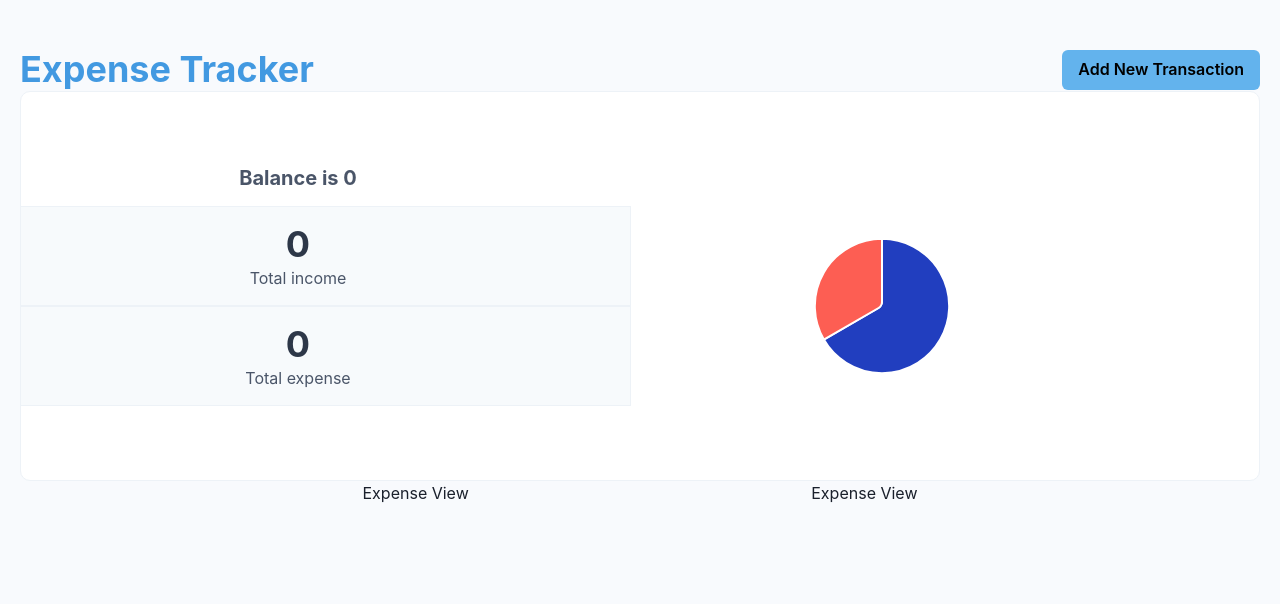
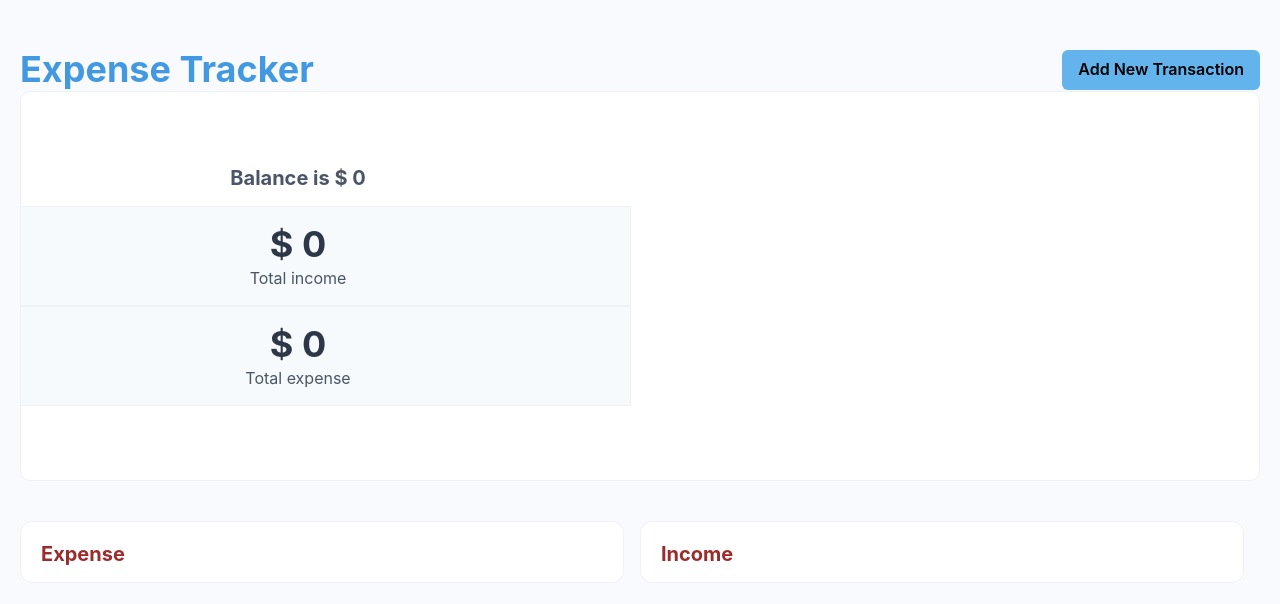
Before and after one commit to BuickSalesman/practice-expense-tracker, a React (Vite) app: page / in a window 1280 px wide. Shown: the top 604 px of the page. Built offline with nearby package versions, Linux system fonts and the light colour scheme.

Commit message:
finished expense tracker

```diff
--- a/src/components/add-transaction/index.jsx
+++ b/src/components/add-transaction/index.jsx
@@ -36,13 +36,13 @@
       <form onSubmit={handleSubmit}>
         <ModalOverlay />
         <ModalContent>
-          <ModalHeader>Add new transaction</ModalHeader>
+          <ModalHeader>Add New Transaction</ModalHeader>
           <ModalCloseButton />
           <ModalBody>
             <FormControl>
               <FormLabel>Enter Description</FormLabel>
               <Input
-                placeholder="Enter transaction description"
+                placeholder="Enter Transaction description"
                 name="description"
                 type="text"
                 onChange={handleFormChange}
@@ -50,7 +50,7 @@
             </FormControl>
             <FormControl>
               <FormLabel>Enter Amount</FormLabel>
-              <Input placeholder="Enter transaction amount" name="amount" type="number" onChange={handleFormChange} />
+              <Input placeholder="Enter Transaction amount" name="amount" type="number" onChange={handleFormChange} />
             </FormControl>
             <RadioGroup mt="5" value={value} onChange={setValue}>
               <Radio
@@ -62,7 +62,6 @@
               >
                 Income
               </Radio>
-              <div></div>
               <Radio
                 checked={formData.type === "expense"}
                 value="expense"
@@ -75,10 +74,10 @@
             </RadioGroup>
           </ModalBody>
           <ModalFooter>
-            <Button mr="4" onClick={onClose}>
+            <Button mr={"4"} onClick={onClose}>
               Cancel
             </Button>
-            <Button onClick={onClose} type="submit ">
+            <Button onClick={onClose} type="submit">
               Add
             </Button>
           </ModalFooter>
--- a/src/components/chart/index.jsx
+++ b/src/components/chart/index.jsx
@@ -2,7 +2,7 @@
 
 const options = {
   labels: ["Income", "Expense"],
-  colors: ["#213EBF", "#FD5E53"],
+  colors: ["#213ebf", "#FD5E53"],
   chart: {
     width: "50px",
   },
@@ -31,7 +31,7 @@
     },
   },
   fill: {
-    colors: ["#213EBF", "#FD5E53"],
+    colors: ["#213ebf", "#FD5E53"],
   },
   tooltip: {
     enabled: true,
@@ -44,8 +44,7 @@
   },
 };
 
-export default function TransactionChartSummary({ income = 100, expense = 500 }) {
+export default function TransactionChartSummary({ expense = 100, income = 100 }) {
   return <Chart options={options} series={[income, expense]} type="pie" width={"100%"} height={"100%"} />;
 }
-
 //IF THERE IS AN ERROR LATER GO BACK TO 8:09:00 TO FIX THE INCOME AND EXPENSE LABELS
--- a/src/components/expense-view/index.jsx
+++ b/src/components/expense-view/index.jsx
@@ -1,3 +1,45 @@
-export default function ExpenseView() {
-  return <h1>Expense View</h1>;
+import { Box, Flex, Heading, Text } from "@chakra-ui/react";
+
+export default function ExpenseView({ type, data }) {
+  return (
+    <Box
+      flex={1}
+      w="full"
+      bg={"white"}
+      mr={"4"}
+      mt={"10"}
+      p={"5"}
+      pb={"4"}
+      border={"1px solid"}
+      borderColor={"gray.100"}
+      borderRadius={"12"}
+    >
+      <Flex justifyContent={"space-between"} alignItems={"center"}>
+        <Heading size={"md"} color={"red.700"}>
+          {type === "income" ? "Income" : "Expense"}
+        </Heading>
+      </Flex>
+      {data.map((item) => (
+        <>
+          <Flex
+            bg={type === "expense" ? "red.50" : "blue.50"}
+            mt={"4"}
+            justifyContent={"space-between"}
+            alignItems={"center"}
+            border={"1px solid"}
+            borderColor={type === "expense" ? "red.100" : "blue.100"}
+            p={"4"}
+            borderRadius={"8"}
+          >
+            <Flex alignItems={"center"} justifyContent={"center"}>
+              <Text ml="3" fontWeight="bold" color="gray.600">
+                {item.description}
+              </Text>
+            </Flex>
+            <Text>$ {item.amount}</Text>
+          </Flex>
+        </>
+      ))}
+    </Box>
+  );
 }
--- a/src/components/main/index.jsx
+++ b/src/components/main/index.jsx
@@ -6,7 +6,7 @@
 
 export default function Main() {
   const { isOpen, onOpen, onClose } = useDisclosure();
-  const { allTransactions, totalExpense, setTotalExpense, totalIncome, setTotalIncome } = useContext(GlobalContext);
+  const { totalExpense, allTransactions, setTotalExpense, totalIncome, setTotalIncome } = useContext(GlobalContext);
 
   useEffect(() => {
     let income = 0;
@@ -20,7 +20,7 @@
 
     setTotalExpense(expense);
     setTotalIncome(income);
-  }, [setTotalExpense, setTotalIncome, allTransactions]);
+  }, [allTransactions]);
 
   return (
     <Flex textAlign={"center"} flexDirection={"column"} pr={"5"} pl={"5"}>
@@ -35,14 +35,15 @@
         </Flex>
       </Flex>
       <Summary totalExpense={totalExpense} totalIncome={totalIncome} isOpen={isOpen} onClose={onClose} />
+
       <Flex
-        w={"full"}
+        w="full"
         alignItems={"flex-start"}
         justifyContent={"space-evenly"}
-        flexDirection={("column", "column", "column", "row", "row")}
+        flexDirection={["column", "column", "column", "row", "row"]}
       >
-        <ExpenseView />
-        <ExpenseView />
+        <ExpenseView data={allTransactions.filter((item) => item.type === "expense")} type={"expense"} />
+        <ExpenseView data={allTransactions.filter((item) => item.type === "income")} type={"income"} />
       </Flex>
     </Flex>
   );
--- a/src/components/summary/index.jsx
+++ b/src/components/summary/index.jsx
@@ -35,7 +35,7 @@
           mr={"2"}
         >
           <Heading size={"md"} mb={"4"} color={"gray.600"}>
-            Balance is {totalIncome - totalExpense}
+            Balance is $ {totalIncome - totalExpense}
           </Heading>
           <Flex
             justifyContent={"space-evenly"}
@@ -47,7 +47,7 @@
             borderColor={"gray.100"}
           >
             <Flex flexDirection={"column"}>
-              <Heading color={"gray.700"}>{totalIncome}</Heading>
+              <Heading color={"gray.700"}>$ {totalIncome}</Heading>
               <Text color={"gray.600"}>Total income</Text>
             </Flex>
           </Flex>
@@ -61,7 +61,7 @@
             borderColor={"gray.100"}
           >
             <Flex flexDirection={"column"}>
-              <Heading color={"gray.700"}>{totalExpense}</Heading>
+              <Heading color={"gray.700"}>$ {totalExpense}</Heading>
               <Text color={"gray.600"}>Total expense</Text>
             </Flex>
           </Flex>
@@ -78,7 +78,7 @@
           justifyContent={"center"}
         >
           <Heading>
-            <TransactionChartSummary expense={500} income={1000} />
+            <TransactionChartSummary expense={totalExpense} income={totalIncome} />
           </Heading>
         </Box>
       </Flex>
--- a/src/context/index.jsx
+++ b/src/context/index.jsx
@@ -4,7 +4,7 @@
 
 export default function GlobalState({ children }) {
   const [formData, setFormData] = useState({
-    type: "expense",
+    type: "income",
     amount: 0,
     description: "",
   });
@@ -17,7 +17,7 @@
   function handleFormSubmit(currentFormData) {
     if (!currentFormData.description || !currentFormData.amount) return;
 
-    setAllTransactions([...allTransactions, { currentFormData, id: Date.now() }]);
+    setAllTransactions([...allTransactions, { ...currentFormData, id: Date.now() }]);
   }
 
   console.log(allTransactions);
```
